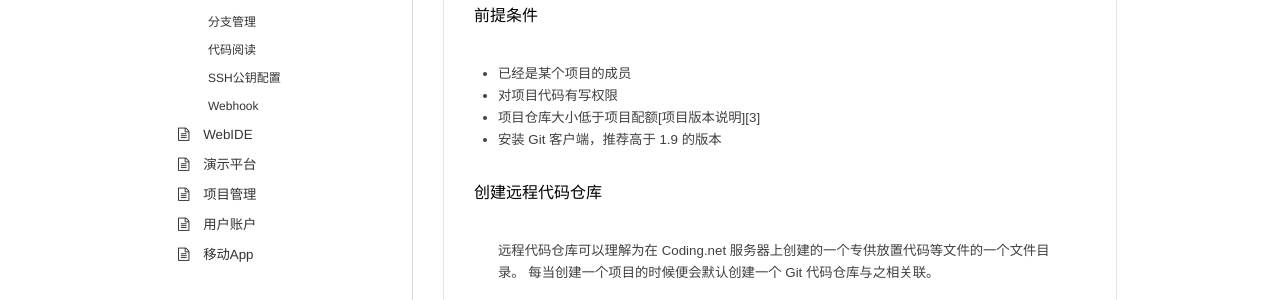
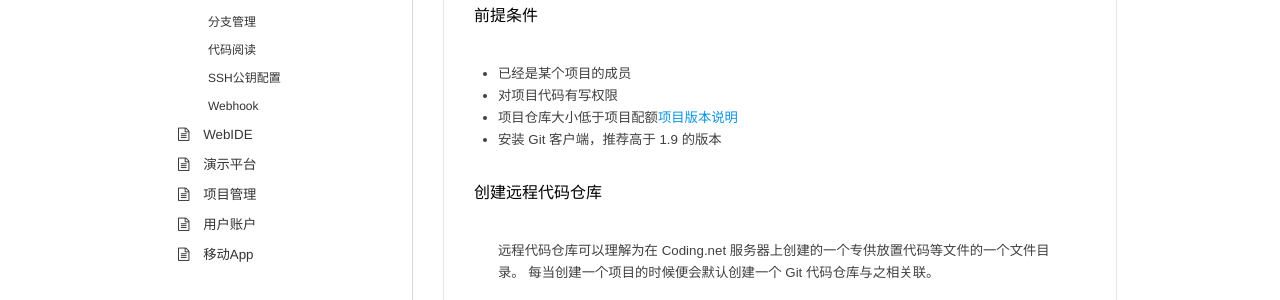
Before and after one commit to Coding/coding-docs, a Jekyll site: the page built from doc/git/repository.markdown, in a window 1280 px wide and 900 px high, scrolled down 411 px. Shown: the part 150-450 px from the top of the window. Built offline with Jekyll 4.4.1, drawn with Linux system fonts in a browser that asks for light colours; Markdown is read by kramdown in place of the engine named in the settings.

```diff
--- a/doc/account/shop.markdown
+++ b/doc/account/shop.markdown
@@ -11,7 +11,8 @@
 ### 可以用码币做什么
 
 1）你可以利用码币购买 Shop 页面所列 Coding 定制等商品：如洋葱猴抱枕、Coding 毛巾、T恤、短裤、Coding 定制拖鞋等
-2）购买Coding推出的项目升级业务，拥有更多资源，提供更多个性化的服务详情请点击https://coding.net/upgrade
+
+2）购买 Coding 推出的项目升级业务，拥有更多资源，提供更多个性化的服务详情请点击https://coding.net/upgrade
 (推代码是真的能挣钱！)
 
 ### 如何得到码币
--- a/doc/git/repository.markdown
+++ b/doc/git/repository.markdown
@@ -10,7 +10,7 @@
 
  -  已经是某个项目的成员
  -  对项目代码有写权限
- -  项目仓库大小低于项目配额[项目版本说明][3]
+ -  项目仓库大小低于项目配额[项目版本说明](https://coding.net/upgrade)
  -  安装 Git 客户端，推荐高于 1.9 的版本
 
 ### 创建远程代码仓库
```
